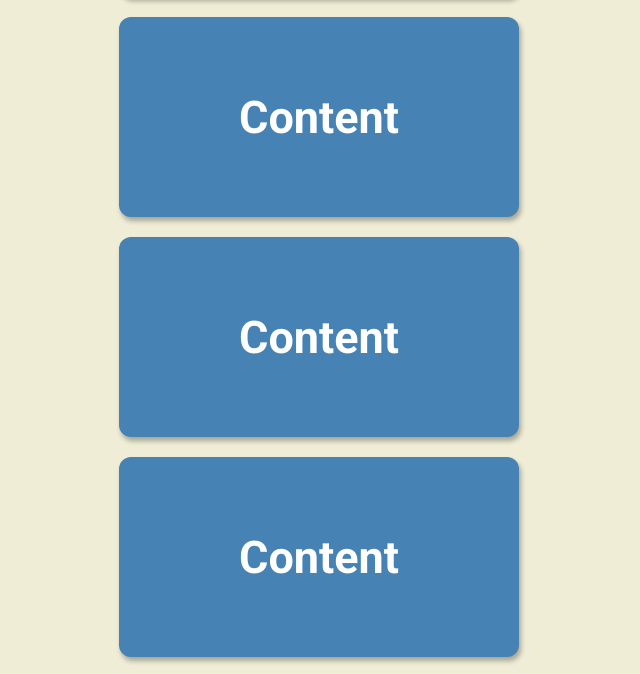
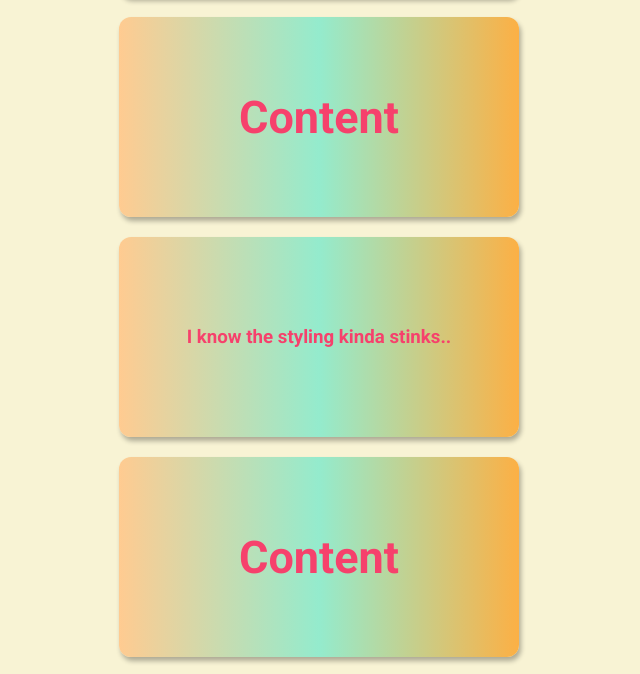
Before and after one commit to paolourciullo/scrollAnimation, a plain HTML site: page index.html in a window 1280 px wide. Shown: the part 2691-3365 px from the top of the page, without its empty margins (321-961 px from the left). Drawn offline with Linux system fonts and the light colour scheme.

Commit message:
changing styling

```diff
--- a/index.html
+++ b/index.html
@@ -23,11 +23,11 @@
     <div class="box"><h2>Content</h2></div>
     <div class="box"><h2>Content</h2></div>
     <div class="box"><h2>Content</h2></div>
+    <div class="box"><h3>I know the styling kinda stinks..</h3></div>
     <div class="box"><h2>Content</h2></div>
     <div class="box"><h2>Content</h2></div>
     <div class="box"><h2>Content</h2></div>
-    <div class="box"><h2>Content</h2></div>
-    <div class="box"><h2>Content</h2></div>
+    <div class="box"><h3>Hey, thanks for checking out my small project!</h3></div>
     <div class="box"><h2>Content</h2></div>
 
 
--- a/style.css
+++ b/style.css
@@ -5,8 +5,9 @@
 }
 
 body {
-    background-color: #efedd6;
+    background-color: #f8f3d4;
     font-family: 'Roboto', sans-serif;
+    color: #f6416c;
     display: flex;
     flex-direction: column;
     align-items: center;
@@ -21,9 +22,13 @@ h1 {
 
 }
 
+/* background: rgb(255,203,145);
+background: linear-gradient(90deg, rgba(255,203,145,1) 0%, rgba(148,235,205,1) 50%, rgba(252,176,69,1) 100%); */
+
 .box {
-    background-color: steelblue;
-    color: #fff;
+    background: rgb(255,203,145);
+    background: linear-gradient(90deg, rgba(255,203,145,1) 0%, rgba(148,235,205,1) 50%, rgba(252,176,69,1) 100%);
+    color: #f6416c;
     display: flex;
     align-items: center;
     justify-content: center;
```
